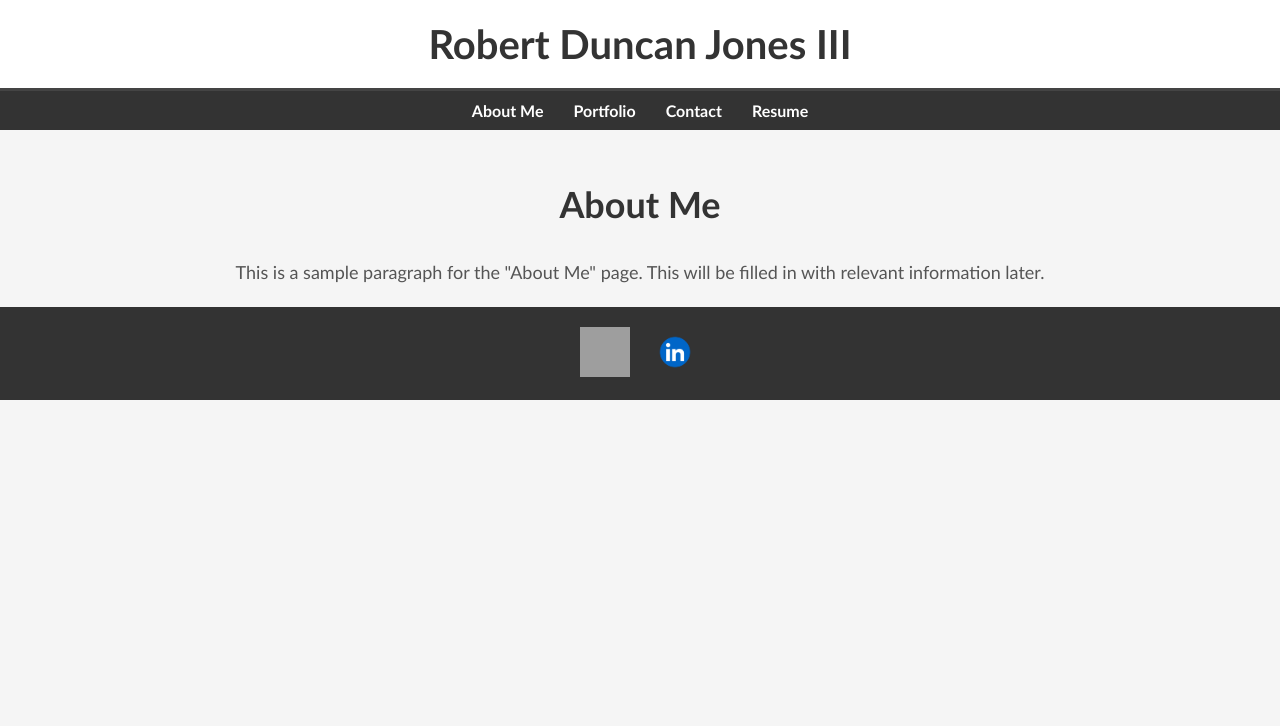
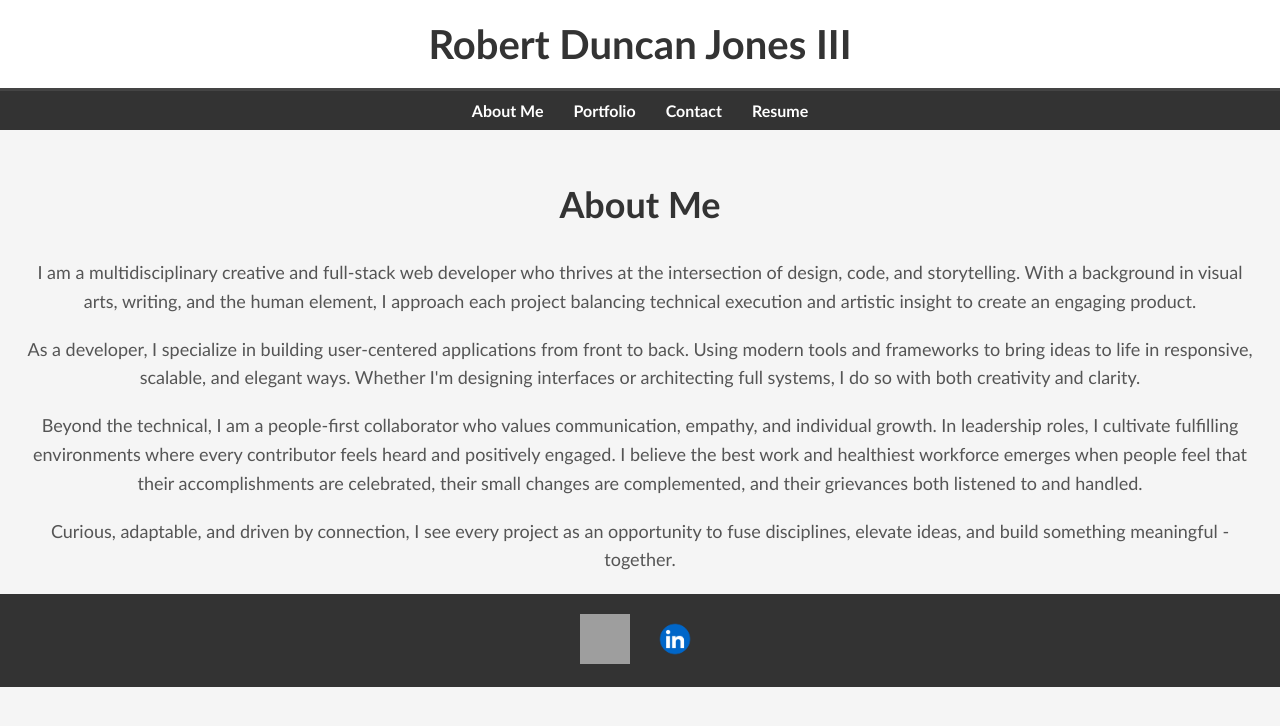
Before and after one commit to CerfSoleil/rdjiii_Portfolio, a React (Vite) app: page / in a window 1280 px wide. Shown: the top 726 px of the page. Built offline with nearby package versions, Linux system fonts and the light colour scheme; grey boxes are pictures that could not be loaded.

Commit message:
AboutMe.jsx | Filled in AboutMe section

```diff
--- a/src/pages/AboutMe.jsx
+++ b/src/pages/AboutMe.jsx
@@ -6,7 +6,19 @@ const AboutMe = () => {
     <div className="about-me">
       <h1>About Me</h1>
       <p>
-        This is a sample paragraph for the "About Me" page. This will be filled in with relevant information later.
+        I am a multidisciplinary creative and full-stack web developer who thrives at the intersection of design, code, and storytelling. With a background in visual arts, writing, and the human element, I approach each project balancing technical execution and artistic insight to create an engaging product.
+      </p>
+      <br></br>
+      <p>
+        As a developer, I specialize in building user-centered applications from front to back. Using modern tools and frameworks to bring ideas to life in responsive, scalable, and elegant ways. Whether I'm designing interfaces or architecting full systems, I do so with both creativity and clarity.
+      </p>
+      <br></br>
+      <p>
+        Beyond the technical, I am a people-first collaborator who values communication, empathy, and individual growth. In leadership roles, I cultivate fulfilling environments where every contributor feels heard and positively engaged. I believe the best work and healthiest workforce emerges when people feel that their accomplishments are celebrated, their small changes are complemented, and their grievances both listened to and handled.
+      </p>
+      <br></br>
+      <p>
+        Curious, adaptable, and driven by connection, I see every project as an opportunity to fuse disciplines, elevate ideas, and build something meaningful - together.
       </p>
     </div>
   );
```
